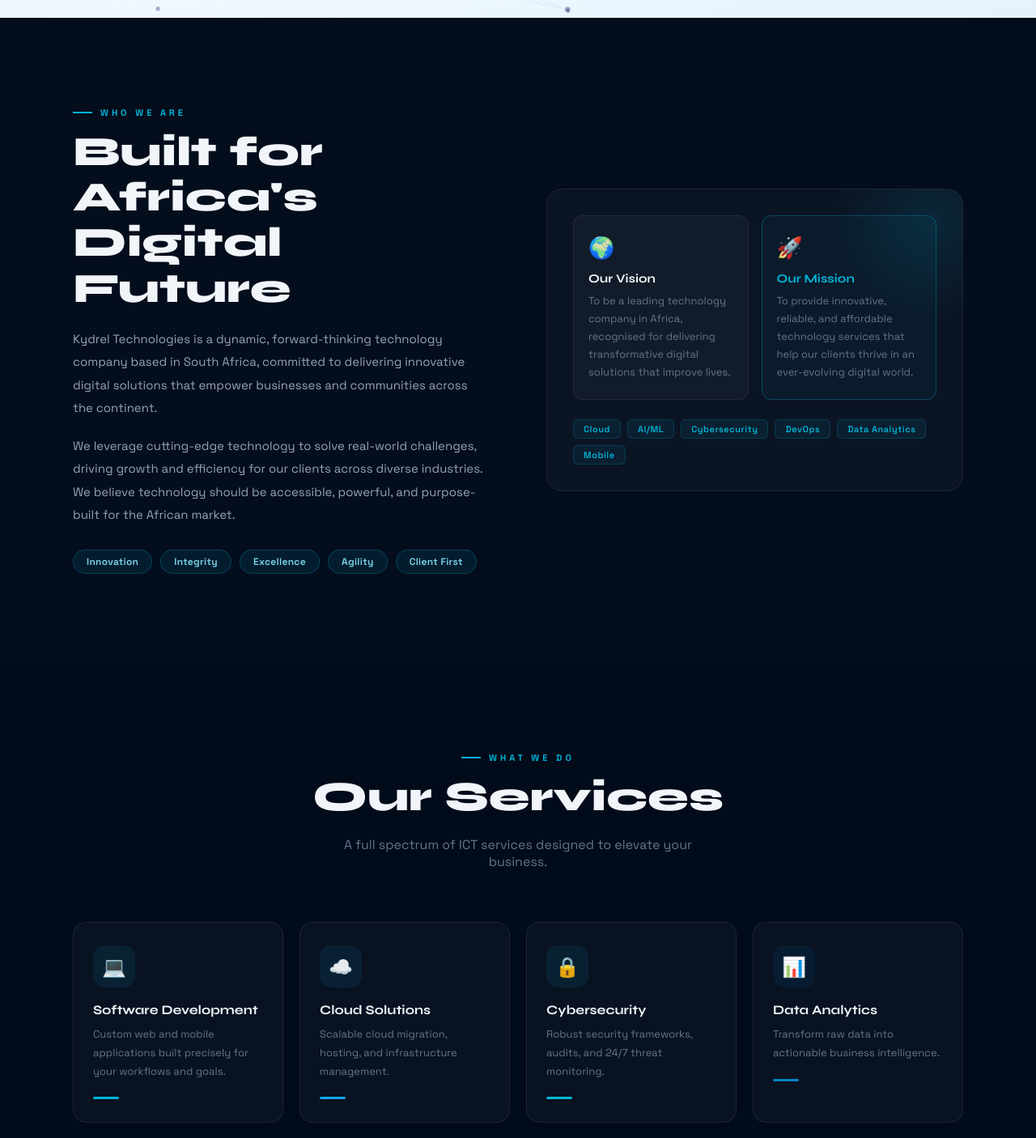
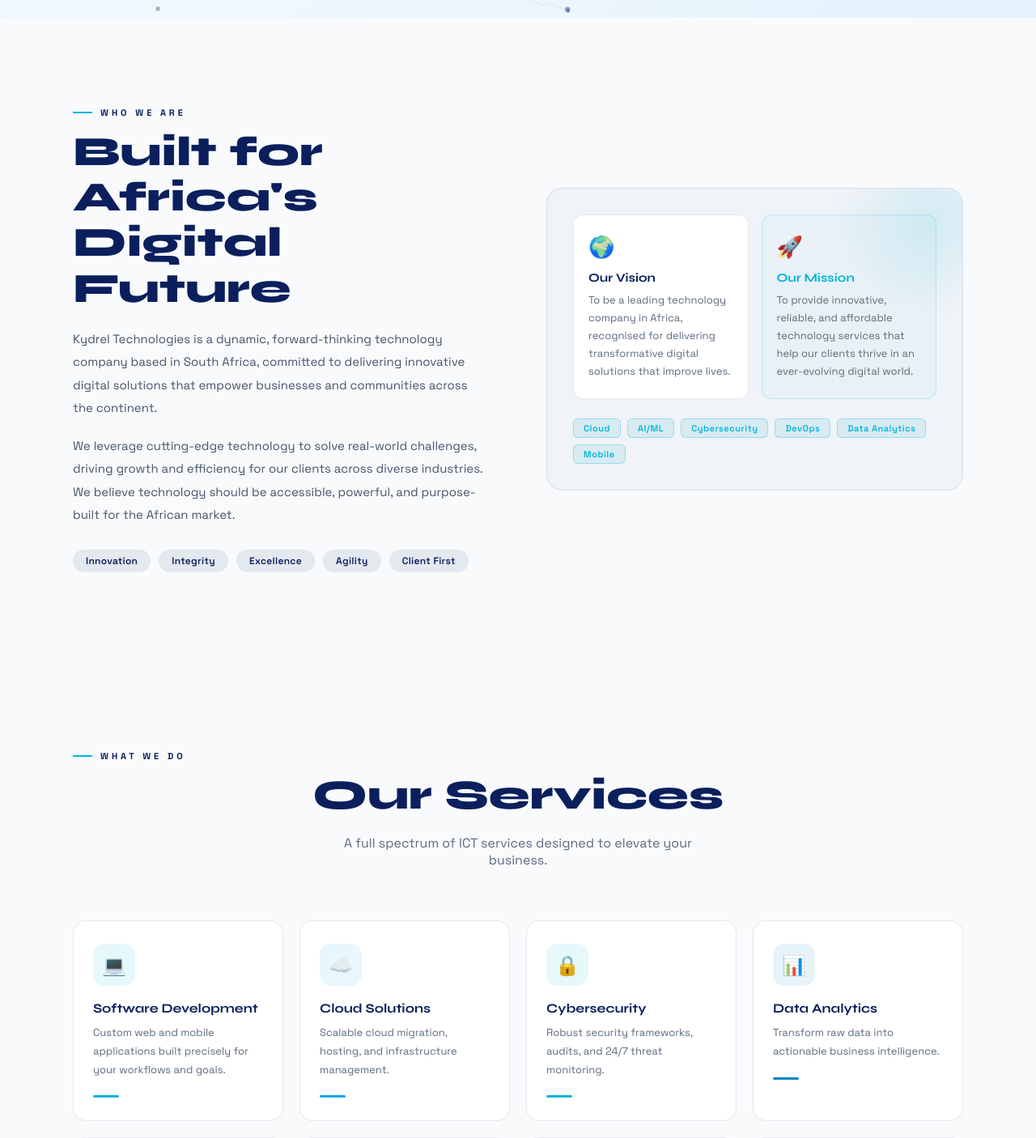
Before and after one commit to MmathaboM/kydrel, a React (Create React App) app: page / in a window 1280 px wide. Shown: the part 825-2231 px from the top of the page at 81% size. Built offline with nearby package versions, Linux system fonts and the light colour scheme.

Commit message:
added the theme context

```diff
--- a/src/components/About.jsx
+++ b/src/components/About.jsx
@@ -1,24 +1,38 @@
-const About = () => (
-  <section style={S.section} id="about">
+const About = ({ theme }) => {
+  const dark = theme === "dark";
+
+  return (
+    <section
+      style={{ ...S.section, background: dark ? "#040d1c" : "#f8fafc" }}
+      id="about"
+    >
       <div style={S.inner}>
         <div className="animate-slide-left" style={S.left}>
-        <p className="section-eyebrow">Who We Are</p>
-        <h2 className="section-h2">
+          <p
+            className="section-eyebrow"
+            style={{ color: dark ? "#00B4D8" : "#0A1F5C" }}
+          >
+            Who We Are
+          </p>
+          <h2
+            className="section-h2"
+            style={{ color: dark ? "#f1f5f9" : "#0A1F5C" }}
+          >
             Built for Africa's
             <br />
             Digital Future
           </h2>
-        <p style={S.body}>
-          Kydrel Technologies is a dynamic, forward-thinking technology company
-          based in South Africa, committed to delivering innovative digital
-          solutions that empower businesses and communities across the
+          <p style={{ ...S.body, color: dark ? "#94a3b8" : "#475569" }}>
+            Kydrel Technologies is a dynamic, forward-thinking technology
+            company based in South Africa, committed to delivering innovative
+            digital solutions that empower businesses and communities across the
             continent.
           </p>
-        <p style={S.body}>
+          <p style={{ ...S.body, color: dark ? "#94a3b8" : "#475569" }}>
             We leverage cutting-edge technology to solve real-world challenges,
             driving growth and efficiency for our clients across diverse
-          industries. We believe technology should be accessible, powerful, and
-          purpose-built for the African market.
+            industries. We believe technology should be accessible, powerful,
+            and purpose-built for the African market.
           </p>
           <div style={S.pills}>
             {[
@@ -28,7 +42,19 @@
               "Agility",
               "Client First",
             ].map((v) => (
-            <span key={v} style={S.pill}>
+              <span
+                key={v}
+                style={{
+                  ...S.pill,
+                  background: dark
+                    ? "rgba(0,180,216,0.1)"
+                    : "rgba(10,31,92,0.08)",
+                  borderColor: dark
+                    ? "rgba(0,180,216,0.25)"
+                    : "rgba(10,31,92,0.15)",
+                  color: dark ? "#7DD8EC" : "#0A1F5C",
+                }}
+              >
                 {v}
               </span>
             ))}
@@ -36,14 +62,41 @@
         </div>
 
         <div className="animate-slide-right" style={S.right}>
-        <div style={S.bigCard}>
+          <div
+            style={{
+              ...S.bigCard,
+              background: dark
+                ? "rgba(255,255,255,0.03)"
+                : "rgba(10,31,92,0.03)",
+              borderColor: dark
+                ? "rgba(255,255,255,0.08)"
+                : "rgba(10,31,92,0.1)",
+            }}
+          >
             <div style={S.cardGlow} />
             <div style={S.cardInner}>
               <div style={S.vmGrid}>
-              <div style={S.vmCard}>
+                <div
+                  style={{
+                    ...S.vmCard,
+                    background: dark ? "rgba(255,255,255,0.03)" : "#fff",
+                    borderColor: dark
+                      ? "rgba(255,255,255,0.08)"
+                      : "rgba(10,31,92,0.1)",
+                  }}
+                >
                   <div style={S.vmIcon}>🌍</div>
-                <h3 style={S.vmTitle}>Our Vision</h3>
-                <p style={S.vmText}>
+                  <h3
+                    style={{
+                      ...S.vmTitle,
+                      color: dark ? "#f1f5f9" : "#0A1F5C",
+                    }}
+                  >
+                    Our Vision
+                  </h3>
+                  <p
+                    style={{ ...S.vmText, color: dark ? "#64748b" : "#5c6b7e" }}
+                  >
                     To be a leading technology company in Africa, recognised for
                     delivering transformative digital solutions that improve
                     lives.
@@ -52,13 +105,21 @@
                 <div
                   style={{
                     ...S.vmCard,
-                  borderColor: "rgba(0,180,216,0.3)",
-                  background: "rgba(0,180,216,0.05)",
+                    borderColor: dark
+                      ? "rgba(0,180,216,0.3)"
+                      : "rgba(0,180,216,0.2)",
+                    background: dark
+                      ? "rgba(0,180,216,0.05)"
+                      : "rgba(0,180,216,0.03)",
                   }}
                 >
                   <div style={S.vmIcon}>🚀</div>
-                <h3 style={{ ...S.vmTitle, color: "#00B4D8" }}>Our Mission</h3>
-                <p style={S.vmText}>
+                  <h3 style={{ ...S.vmTitle, color: "#00B4D8" }}>
+                    Our Mission
+                  </h3>
+                  <p
+                    style={{ ...S.vmText, color: dark ? "#64748b" : "#5c6b7e" }}
+                  >
                     To provide innovative, reliable, and affordable technology
                     services that help our clients thrive in an ever-evolving
                     digital world.
@@ -74,7 +135,19 @@
                   "Data Analytics",
                   "Mobile",
                 ].map((t) => (
-                <span key={t} style={S.tag}>
+                  <span
+                    key={t}
+                    style={{
+                      ...S.tag,
+                      background: dark
+                        ? "rgba(0,180,216,0.08)"
+                        : "rgba(0,180,216,0.1)",
+                      borderColor: dark
+                        ? "rgba(0,180,216,0.2)"
+                        : "rgba(0,180,216,0.3)",
+                      color: "#00B4D8",
+                    }}
+                  >
                     {t}
                   </span>
                 ))}
@@ -85,9 +158,10 @@
       </div>
     </section>
   );
+};
 
 const S = {
-  section: { background: "#040d1c", padding: "110px 40px" },
+  section: { padding: "110px 40px", transition: "background 0.3s ease" },
   inner: {
     maxWidth: 1100,
     margin: "0 auto",
@@ -100,29 +174,27 @@
   body: {
     fontFamily: "'Space Grotesk',sans-serif",
     fontSize: 15,
-    color: "#94a3b8",
     lineHeight: 1.9,
     marginBottom: 18,
+    transition: "color 0.3s ease",
   },
   pills: { display: "flex", flexWrap: "wrap", gap: 10, marginTop: 28 },
   pill: {
-    background: "rgba(0,180,216,0.1)",
-    border: "1px solid rgba(0,180,216,0.25)",
-    color: "#7DD8EC",
     fontFamily: "'Space Grotesk',sans-serif",
     fontSize: 12,
     fontWeight: 600,
     padding: "6px 16px",
     borderRadius: 20,
     letterSpacing: 0.3,
+    transition: "all 0.3s ease",
   },
   right: {},
   bigCard: {
     position: "relative",
     borderRadius: 20,
-    border: "1px solid rgba(255,255,255,0.08)",
-    background: "rgba(255,255,255,0.03)",
+    border: "1px solid",
     overflow: "hidden",
+    transition: "all 0.3s ease",
   },
   cardGlow: {
     position: "absolute",
@@ -143,36 +215,35 @@
     marginBottom: 24,
   },
   vmCard: {
-    background: "rgba(255,255,255,0.03)",
-    border: "1px solid rgba(255,255,255,0.08)",
+    border: "1px solid",
     borderRadius: 12,
     padding: "22px 18px",
+    transition: "all 0.3s ease",
   },
   vmIcon: { fontSize: 26, marginBottom: 12 },
   vmTitle: {
     fontFamily: "'Syne',sans-serif",
     fontSize: 15,
     fontWeight: 700,
-    color: "#f1f5f9",
     marginBottom: 8,
+    transition: "color 0.3s ease",
   },
   vmText: {
     fontFamily: "'Space Grotesk',sans-serif",
     fontSize: 13,
-    color: "#64748b",
     lineHeight: 1.7,
+    transition: "color 0.3s ease",
   },
   techStack: { display: "flex", flexWrap: "wrap", gap: 8 },
   tag: {
-    background: "rgba(0,180,216,0.08)",
-    border: "1px solid rgba(0,180,216,0.2)",
-    color: "#00B4D8",
+    border: "1px solid",
     borderRadius: 6,
     fontFamily: "'Space Grotesk',sans-serif",
     fontSize: 11,
     fontWeight: 600,
     padding: "4px 12px",
     letterSpacing: 0.5,
+    transition: "all 0.3s ease",
   },
 };
 
--- a/src/components/Contact.jsx
+++ b/src/components/Contact.jsx
@@ -25,18 +25,32 @@
   },
 ];
 
-const Contact = () => (
-  <section style={S.section} id="contact">
-    <div style={S.bgGlow} />
+const Contact = ({ theme }) => {
+  const dark = theme === "dark";
+
+  return (
+    <section
+      style={{ ...S.section, background: dark ? "#040d1c" : "#f8fafc" }}
+      id="contact"
+    >
+      <div style={{ ...S.bgGlow, opacity: dark ? 1 : 0.4 }} />
       <div style={S.inner}>
         <div style={S.left}>
-        <p className="section-eyebrow">Reach Out</p>
-        <h2 className="section-h2">
+          <p
+            className="section-eyebrow"
+            style={{ color: dark ? "#00B4D8" : "#0A1F5C" }}
+          >
+            Reach Out
+          </p>
+          <h2
+            className="section-h2"
+            style={{ color: dark ? "#f1f5f9" : "#0A1F5C" }}
+          >
             Let's Build
             <br />
             Something Great
           </h2>
-        <p style={S.body}>
+          <p style={{ ...S.body, color: dark ? "#94a3b8" : "#475569" }}>
             Ready to take your business to the next level with technology that
             works? Reach out — we'd love to hear about your project.
           </p>
@@ -47,34 +61,67 @@
                 href={c.href}
                 target="_blank"
                 rel="noreferrer"
-              style={S.card}
+                style={{
+                  ...S.card,
+                  background: dark ? "rgba(255,255,255,0.03)" : "#fff",
+                  borderColor: dark
+                    ? "rgba(255,255,255,0.08)"
+                    : "rgba(10,31,92,0.1)",
+                }}
                 className="glow-card"
                 onMouseEnter={(e) =>
                   (e.currentTarget.style.borderColor = "rgba(0,180,216,0.5)")
                 }
                 onMouseLeave={(e) =>
-                (e.currentTarget.style.borderColor = "rgba(255,255,255,0.08)")
+                  (e.currentTarget.style.borderColor = dark
+                    ? "rgba(255,255,255,0.08)"
+                    : "rgba(10,31,92,0.1)")
                 }
               >
                 <span style={S.cIcon}>{c.icon}</span>
                 <div>
-                <p style={S.cLabel}>{c.label}</p>
-                <p style={S.cValue}>{c.value}</p>
+                  <p
+                    style={{ ...S.cLabel, color: dark ? "#4a6a80" : "#8a9bb5" }}
+                  >
+                    {c.label}
+                  </p>
+                  <p
+                    style={{ ...S.cValue, color: dark ? "#e2e8f0" : "#0A1F5C" }}
+                  >
+                    {c.value}
+                  </p>
                 </div>
               </a>
             ))}
           </div>
         </div>
         <div style={S.right}>
-        <div style={S.ctaBox}>
+          <div
+            style={{
+              ...S.ctaBox,
+              background: dark
+                ? "linear-gradient(135deg, #0a1f3d, #0d2a50)"
+                : "linear-gradient(135deg, #e8f4fd, #d4eaf6)",
+              borderColor: dark ? "rgba(0,180,216,0.2)" : "rgba(0,180,216,0.3)",
+            }}
+          >
             <div style={S.ctaGlow} />
             <p style={S.ctaEye}>Ready to start?</p>
-          <h3 style={S.ctaH}>Partner with Kydrel Technologies</h3>
-          <p style={S.ctaSub}>
+            <h3 style={{ ...S.ctaH, color: dark ? "#f1f5f9" : "#0A1F5C" }}>
+              Partner with Kydrel Technologies
+            </h3>
+            <p style={{ ...S.ctaSub, color: dark ? "#7DD8EC" : "#0090B0" }}>
               Where innovation meets impact — let's transform your business with
               technology built for the future.
             </p>
-          <div style={S.ctaDivider} />
+            <div
+              style={{
+                ...S.ctaDivider,
+                background: dark
+                  ? "rgba(0,180,216,0.15)"
+                  : "rgba(0,180,216,0.2)",
+              }}
+            />
             <div style={S.ctaStats}>
               {[
                 ["8+", "Services"],
@@ -82,7 +129,14 @@
                 ["24/7", "Support"],
               ].map(([v, l]) => (
                 <div key={l} style={S.ctaStat}>
-                <span style={S.ctaStatV}>{v}</span>
+                  <span
+                    style={{
+                      ...S.ctaStatV,
+                      color: dark ? "#f1f5f9" : "#0A1F5C",
+                    }}
+                  >
+                    {v}
+                  </span>
                   <span style={S.ctaStatL}>{l}</span>
                 </div>
               ))}
@@ -95,13 +149,14 @@
       </div>
     </section>
   );
+};
 
 const S = {
   section: {
     position: "relative",
     overflow: "hidden",
-    background: "#040d1c",
     padding: "110px 40px",
+    transition: "background 0.3s ease",
   },
   bgGlow: {
     position: "absolute",
@@ -113,6 +168,7 @@
     background:
       "radial-gradient(circle, rgba(0,180,216,0.07) 0%, transparent 70%)",
     pointerEvents: "none",
+    transition: "opacity 0.3s ease",
   },
   inner: {
     maxWidth: 1100,
@@ -127,17 +183,16 @@
   body: {
     fontFamily: "'Space Grotesk',sans-serif",
     fontSize: 15,
-    color: "#94a3b8",
     lineHeight: 1.8,
     marginBottom: 36,
+    transition: "color 0.3s ease",
   },
   cards: { display: "flex", flexDirection: "column", gap: 14 },
   card: {
     display: "flex",
     alignItems: "center",
     gap: 18,
-    background: "rgba(255,255,255,0.03)",
-    border: "1px solid rgba(255,255,255,0.08)",
+    border: "1px solid",
     borderRadius: 12,
     padding: "18px 22px",
     textDecoration: "none",
@@ -148,25 +203,25 @@
     fontFamily: "'Space Grotesk',sans-serif",
     fontSize: 11,
     fontWeight: 600,
-    color: "#4a6a80",
     textTransform: "uppercase",
     letterSpacing: 1.5,
     marginBottom: 4,
+    transition: "color 0.3s ease",
   },
   cValue: {
     fontFamily: "'Space Grotesk',sans-serif",
     fontSize: 15,
     fontWeight: 600,
-    color: "#e2e8f0",
+    transition: "color 0.3s ease",
   },
   right: {},
   ctaBox: {
     position: "relative",
     overflow: "hidden",
-    background: "linear-gradient(135deg, #0a1f3d, #0d2a50)",
-    border: "1px solid rgba(0,180,216,0.2)",
+    border: "1px solid",
     borderRadius: 20,
     padding: "44px 38px",
+    transition: "all 0.3s ease",
   },
   ctaGlow: {
     position: "absolute",
@@ -192,21 +247,21 @@
     fontFamily: "'Syne',sans-serif",
     fontSize: 28,
     fontWeight: 800,
-    color: "#f1f5f9",
     lineHeight: 1.2,
     marginBottom: 18,
+    transition: "color 0.3s ease",
   },
   ctaSub: {
     fontFamily: "'Space Grotesk',sans-serif",
     fontSize: 14,
-    color: "#7DD8EC",
     lineHeight: 1.8,
     marginBottom: 28,
+    transition: "color 0.3s ease",
   },
   ctaDivider: {
     height: 1,
-    background: "rgba(0,180,216,0.15)",
     marginBottom: 28,
+    transition: "background 0.3s ease",
   },
   ctaStats: { display: "flex", gap: 32, marginBottom: 36 },
   ctaStat: { display: "flex", flexDirection: "column", gap: 4 },
@@ -214,7 +269,7 @@
     fontFamily: "'Syne',sans-serif",
     fontSize: 26,
     fontWeight: 800,
-    color: "#f1f5f9",
+    transition: "color 0.3s ease",
   },
   ctaStatL: {
     fontFamily: "'Space Grotesk',sans-serif",
@@ -236,6 +291,7 @@
     borderRadius: 10,
     boxShadow: "0 8px 28px rgba(0,180,216,0.3)",
     letterSpacing: 0.3,
+    transition: "transform 0.2s, box-shadow 0.2s",
   },
 };
 
--- a/src/components/Services.jsx
+++ b/src/components/Services.jsx
@@ -51,7 +51,7 @@
   },
 ];
 
-const Card = ({ s, i }) => {
+const Card = ({ s, i, dark }) => {
   const [hovered, setHovered] = useState(false);
   return (
     <div
@@ -60,16 +60,29 @@
       onMouseLeave={() => setHovered(false)}
       style={{
         ...S.card,
-        background: hovered ? "rgba(0,180,216,0.07)" : "rgba(255,255,255,0.03)",
-        borderColor: hovered ? "rgba(0,180,216,0.4)" : "rgba(255,255,255,0.08)",
+        background: hovered
+          ? dark
+            ? "rgba(0,180,216,0.07)"
+            : "rgba(0,180,216,0.04)"
+          : dark
+            ? "rgba(255,255,255,0.03)"
+            : "#fff",
+        borderColor: hovered
+          ? "rgba(0,180,216,0.4)"
+          : dark
+            ? "rgba(255,255,255,0.08)"
+            : "rgba(10,31,92,0.1)",
+        boxShadow: hovered && !dark ? "0 8px 30px rgba(10,31,92,0.08)" : "none",
         animationDelay: `${i * 0.08}s`,
       }}
     >
       <div style={{ ...S.iconWrap, background: `${s.color}18` }}>
         <span style={S.icon}>{s.icon}</span>
       </div>
-      <h3 style={S.title}>{s.title}</h3>
-      <p style={S.desc}>{s.desc}</p>
+      <h3 style={{ ...S.title, color: dark ? "#f1f5f9" : "#0A1F5C" }}>
+        {s.title}
+      </h3>
+      <p style={{ ...S.desc, color: dark ? "#64748b" : "#5c6b7e" }}>{s.desc}</p>
       <div
         style={{ ...S.line, background: s.color, width: hovered ? 64 : 32 }}
       />
@@ -77,39 +90,52 @@
   );
 };
 
-const Services = () => (
-  <section style={S.section} id="services">
+const Services = ({ theme }) => {
+  const dark = theme === "dark";
+
+  return (
+    <section
+      style={{ ...S.section, background: dark ? "#020b1a" : "#f8fafc" }}
+      id="services"
+    >
       <div style={S.inner}>
         <div style={S.header}>
-        <p className="section-eyebrow" style={{ justifyContent: "center" }}>
+          <p
+            className="section-eyebrow"
+            style={{ color: dark ? "#00B4D8" : "#0A1F5C", textAlign: "center" }}
+          >
             What We Do
           </p>
-        <h2 className="section-h2" style={{ textAlign: "center" }}>
+          <h2
+            className="section-h2"
+            style={{ textAlign: "center", color: dark ? "#f1f5f9" : "#0A1F5C" }}
+          >
             Our Services
           </h2>
-        <p style={S.subtitle}>
+          <p style={{ ...S.subtitle, color: dark ? "#64748b" : "#5c6b7e" }}>
             A full spectrum of ICT services designed to elevate your business.
           </p>
         </div>
         <div style={S.grid}>
           {services.map((s, i) => (
-          <Card key={s.title} s={s} i={i} />
+            <Card key={s.title} s={s} i={i} dark={dark} />
           ))}
         </div>
       </div>
     </section>
   );
+};
 
 const S = {
-  section: { background: "#020b1a", padding: "110px 40px" },
+  section: { padding: "110px 40px", transition: "background 0.3s ease" },
   inner: { maxWidth: 1100, margin: "0 auto" },
   header: { textAlign: "center", marginBottom: 64 },
   subtitle: {
     fontFamily: "'Space Grotesk',sans-serif",
     fontSize: 16,
-    color: "#64748b",
     maxWidth: 440,
     margin: "0 auto",
+    transition: "color 0.3s ease",
   },
   grid: {
     display: "grid",
@@ -117,7 +143,7 @@
     gap: 20,
   },
   card: {
-    border: "1px solid rgba(255,255,255,0.08)",
+    border: "1px solid",
     borderRadius: 16,
     padding: "28px 24px",
     transition: "all 0.3s ease",
@@ -137,15 +163,15 @@
     fontFamily: "'Syne',sans-serif",
     fontSize: 16,
     fontWeight: 700,
-    color: "#f1f5f9",
     marginBottom: 10,
+    transition: "color 0.3s ease",
   },
   desc: {
     fontFamily: "'Space Grotesk',sans-serif",
     fontSize: 13,
-    color: "#64748b",
     lineHeight: 1.75,
     marginBottom: 20,
+    transition: "color 0.3s ease",
   },
   line: { height: 3, borderRadius: 2, transition: "width 0.3s ease" },
 };
--- a/src/components/Values.jsx
+++ b/src/components/Values.jsx
@@ -39,21 +39,36 @@
   },
 ];
 
-const Values = () => {
+const Values = ({ theme }) => {
   const [active, setActive] = useState(null);
+  const dark = theme === "dark";
 
   return (
-    <section style={S.section} id="values">
+    <section
+      style={{
+        ...S.section,
+        background: dark
+          ? "linear-gradient(180deg, #041228 0%, #020b1a 100%)"
+          : "linear-gradient(180deg, #f0f7ff 0%, #e8f4fd 100%)",
+      }}
+      id="values"
+    >
       <div style={S.bgGlow} />
       <div style={S.inner}>
         <div style={S.header}>
-          <p className="section-eyebrow" style={{ justifyContent: "center" }}>
+          <p
+            className="section-eyebrow"
+            style={{ color: dark ? "#00B4D8" : "#0A1F5C", textAlign: "center" }}
+          >
             What Drives Us
           </p>
-          <h2 className="section-h2" style={{ textAlign: "center" }}>
+          <h2
+            className="section-h2"
+            style={{ textAlign: "center", color: dark ? "#f1f5f9" : "#0A1F5C" }}
+          >
             Our Core Values
           </h2>
-          <p style={S.subtitle}>
+          <p style={{ ...S.subtitle, color: dark ? "#64748b" : "#5c6b7e" }}>
             The principles behind every solution we deliver.
           </p>
         </div>
@@ -69,17 +84,38 @@
                 borderColor:
                   active === i
                     ? "rgba(0,180,216,0.5)"
-                    : "rgba(255,255,255,0.07)",
+                    : dark
+                      ? "rgba(255,255,255,0.07)"
+                      : "rgba(10,31,92,0.1)",
                 background:
                   active === i
-                    ? "rgba(0,180,216,0.06)"
-                    : "rgba(255,255,255,0.02)",
+                    ? dark
+                      ? "rgba(0,180,216,0.06)"
+                      : "rgba(0,180,216,0.03)"
+                    : dark
+                      ? "rgba(255,255,255,0.02)"
+                      : "#fff",
+                boxShadow:
+                  active === i && !dark
+                    ? "0 8px 30px rgba(10,31,92,0.08)"
+                    : "none",
               }}
             >
-              <span style={S.num}>{v.num}</span>
+              <span
+                style={{
+                  ...S.num,
+                  color: dark ? "rgba(0,180,216,0.2)" : "rgba(10,31,92,0.15)",
+                }}
+              >
+                {v.num}
+              </span>
               <span style={S.icon}>{v.icon}</span>
-              <h3 style={S.title}>{v.title}</h3>
-              <p style={S.desc}>{v.desc}</p>
+              <h3 style={{ ...S.title, color: dark ? "#f1f5f9" : "#0A1F5C" }}>
+                {v.title}
+              </h3>
+              <p style={{ ...S.desc, color: dark ? "#64748b" : "#5c6b7e" }}>
+                {v.desc}
+              </p>
             </div>
           ))}
         </div>
@@ -92,8 +128,8 @@
   section: {
     position: "relative",
     overflow: "hidden",
-    background: "linear-gradient(180deg, #041228 0%, #020b1a 100%)",
     padding: "110px 40px",
+    transition: "background 0.3s ease",
   },
   bgGlow: {
     position: "absolute",
@@ -112,9 +148,9 @@
   subtitle: {
     fontFamily: "'Space Grotesk',sans-serif",
     fontSize: 16,
-    color: "#64748b",
     maxWidth: 380,
     margin: "0 auto",
+    transition: "color 0.3s ease",
   },
   grid: {
     display: "grid",
@@ -122,7 +158,7 @@
     gap: 20,
   },
   card: {
-    border: "1px solid rgba(255,255,255,0.07)",
+    border: "1px solid",
     borderRadius: 16,
     padding: "32px 28px",
     position: "relative",
@@ -136,22 +172,22 @@
     fontFamily: "'Syne',sans-serif",
     fontSize: 13,
     fontWeight: 800,
-    color: "rgba(0,180,216,0.2)",
     letterSpacing: 1,
+    transition: "color 0.3s ease",
   },
   icon: { fontSize: 30, display: "block", marginBottom: 16 },
   title: {
     fontFamily: "'Syne',sans-serif",
     fontSize: 17,
     fontWeight: 700,
-    color: "#f1f5f9",
     marginBottom: 10,
+    transition: "color 0.3s ease",
   },
   desc: {
     fontFamily: "'Space Grotesk',sans-serif",
     fontSize: 14,
-    color: "#64748b",
     lineHeight: 1.75,
+    transition: "color 0.3s ease",
   },
 };
 
```
Lines whose indentation alone changed are shown as unchanged.
